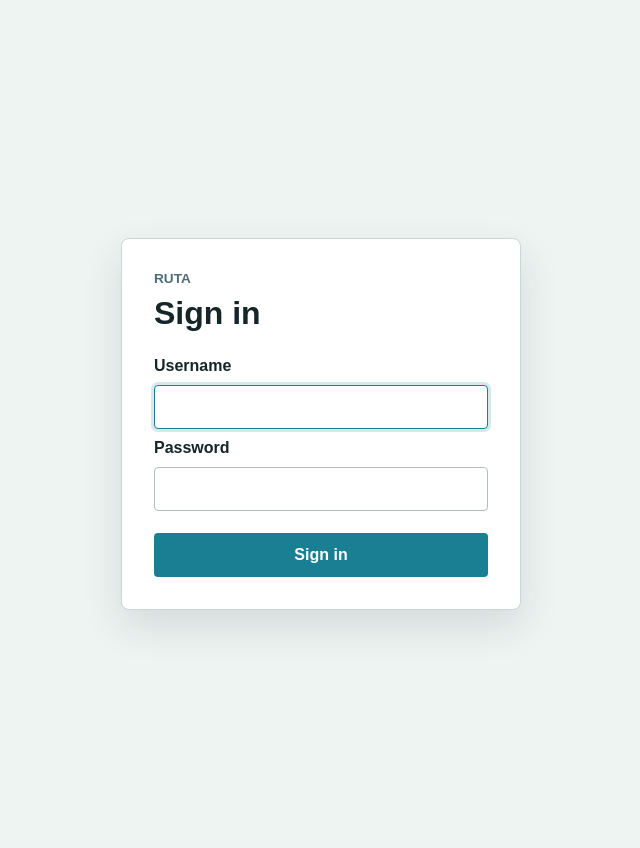
After one commit to akosel/ruta, a Django app: page /login/ in a window 1280 px wide. The commit adds this page. Shown: the whole page, without its empty margins (319-959 px from the left). Run offline with Django 3.2, Linux system fonts and the light colour scheme.

Commit message:
Add login gate for dashboard

```diff
--- a/ruta/irrigate/templates/irrigate/dashboard.html
+++ b/ruta/irrigate/templates/irrigate/dashboard.html
@@ -11,7 +11,10 @@
 
 	<body>
 		<div class="l-content run-table">
-			<h1>Recent sprinkler runs</h1>
+			<header class="dashboard-header">
+				<h1>Recent sprinkler runs</h1>
+				<a class="logout-link" href="{% url 'logout' %}">Log out</a>
+			</header>
 
 
 			{% if runs %}
--- /dev/null
+++ b/ruta/irrigate/templates/irrigate/login.html
@@ -0,0 +1,40 @@
+{% load static %}
+
+<!doctype html>
+<html lang="en">
+	<head>
+		<meta charset="utf-8">
+		<meta name="viewport" content="width=device-width, initial-scale=1.0">
+		<title>Ruta Login</title>
+		<link rel="stylesheet" type="text/css" href="{% static 'irrigate/css/base.css' %}">
+		<link rel="stylesheet" type="text/css" href="{% static 'irrigate/css/login.css' %}">
+	</head>
+
+	<body class="login-page">
+		<main class="login-shell">
+			<section class="login-panel" aria-labelledby="login-title">
+				<div class="login-brand">
+					<p>Ruta</p>
+					<h1 id="login-title">Sign in</h1>
+				</div>
+
+				{% if form.errors %}
+				<p class="login-error">Username or password is incorrect.</p>
+				{% endif %}
+
+				<form class="login-form" method="post" action="{% url 'login' %}">
+					{% csrf_token %}
+					<input type="hidden" name="next" value="{{ next }}">
+
+					<label for="{{ form.username.id_for_label }}">Username</label>
+					{{ form.username }}
+
+					<label for="{{ form.password.id_for_label }}">Password</label>
+					{{ form.password }}
+
+					<button type="submit">Sign in</button>
+				</form>
+			</section>
+		</main>
+	</body>
+</html>
--- a/ruta/irrigate/views.py
+++ b/ruta/irrigate/views.py
@@ -1,11 +1,10 @@
-from django.http import HttpResponse
-from django.shortcuts import render
+from django.contrib.auth.mixins import LoginRequiredMixin
 from django.views import generic
 
 from irrigate.models import ActuatorRunLog
 
 
-class DashboardView(generic.ListView):
+class DashboardView(LoginRequiredMixin, generic.ListView):
     template_name = "irrigate/dashboard.html"
     context_object_name = "runs"
 
--- /dev/null
+++ b/ruta/ruta/static/irrigate/css/login.css
@@ -0,0 +1,93 @@
+.login-page {
+	background: #eef4f2;
+	color: #152528;
+	font-family: Arial, Helvetica, sans-serif;
+	min-height: 100vh;
+}
+
+.login-shell {
+	align-items: center;
+	display: flex;
+	justify-content: center;
+	min-height: 100vh;
+	padding: 24px;
+}
+
+.login-panel {
+	background: #ffffff;
+	border: 1px solid #c9d8d4;
+	border-radius: 8px;
+	box-shadow: 0 16px 40px rgba(21, 37, 40, 0.12);
+	box-sizing: border-box;
+	max-width: 400px;
+	padding: 32px;
+	width: 100%;
+}
+
+.login-brand p {
+	color: #4d6d75;
+	font-size: 0.85rem;
+	font-weight: 700;
+	letter-spacing: 0;
+	margin: 0 0 8px;
+	text-transform: uppercase;
+}
+
+.login-brand h1 {
+	font-size: 2rem;
+	line-height: 1.2;
+	margin: 0 0 24px;
+}
+
+.login-error {
+	background: #fce8e6;
+	border: 1px solid #e5a6a0;
+	border-radius: 4px;
+	color: #8a1f11;
+	margin: 0 0 20px;
+	padding: 12px;
+}
+
+.login-form {
+	display: grid;
+	gap: 10px;
+}
+
+.login-form label {
+	font-weight: 700;
+}
+
+.login-form input[type="text"],
+.login-form input[type="password"] {
+	border: 1px solid #aebfba;
+	border-radius: 4px;
+	box-sizing: border-box;
+	min-height: 44px;
+	padding: 10px 12px;
+	width: 100%;
+}
+
+.login-form input[type="text"]:focus,
+.login-form input[type="password"]:focus {
+	border-color: #1b7f93;
+	box-shadow: 0 0 0 3px rgba(27, 127, 147, 0.18);
+	outline: none;
+}
+
+.login-form button {
+	background: #1b7f93;
+	border: 0;
+	border-radius: 4px;
+	color: #ffffff;
+	cursor: pointer;
+	font-weight: 700;
+	margin-top: 12px;
+	min-height: 44px;
+	padding: 10px 14px;
+	width: 100%;
+}
+
+.login-form button:hover,
+.login-form button:focus {
+	background: #146475;
+}
--- a/ruta/ruta/urls.py
+++ b/ruta/ruta/urls.py
@@ -14,9 +14,16 @@ Including another URLconf
     2. Add a URL to urlpatterns:  path('blog/', include('blog.urls'))
 """
 from django.contrib import admin
+from django.contrib.auth import views as auth_views
 from django.urls import include, path
 
 urlpatterns = [
+    path(
+        "login/",
+        auth_views.LoginView.as_view(template_name="irrigate/login.html"),
+        name="login",
+    ),
+    path("logout/", auth_views.LogoutView.as_view(), name="logout"),
     path("", include("irrigate.urls")),
     path("admin/", admin.site.urls),
 ]
```
Also changed, not shown: ruta/irrigate/static/irrigate/css/dashboard.css (+23 -0 lines), ruta/irrigate/static/irrigate/css/login.css (added, +93 -0 lines), ruta/irrigate/tests/test_views.py (added, +35 -0 lines), ruta/ruta/settings.py (+6 -1 lines), ruta/ruta/static/irrigate/css/dashboard.css (+23 -0 lines), README.md, 1 other file.
